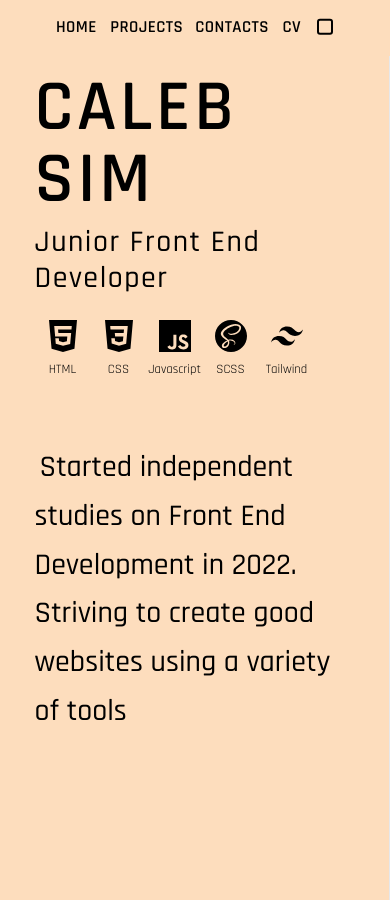
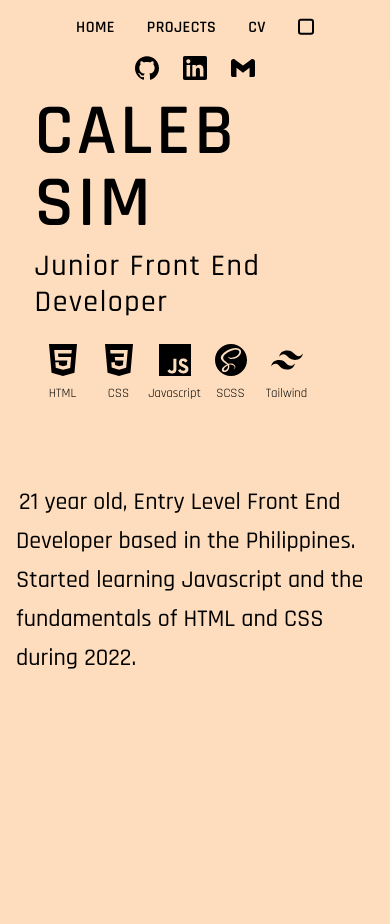
Before and after one commit to CodeLamp168/Caleb-Dylan-Sim-Portfolio, a React (Vite) app: page / in a window 390 px wide. Before the commit the page ends 900 px from the top, so only its background shows below. Built offline with nearby package versions, Linux system fonts and the light colour scheme.

Commit message:
Improved display of links

```diff
--- a/src/App.jsx
+++ b/src/App.jsx
@@ -17,8 +17,8 @@ function App() {
 
     function NavItem({ to, ComponentName, customClass = '' }) {
       return (
-        <div className={`nav-item max-w-max transition-transform md:-rotate-90 cursor-pointer scale-105 md:hover:scale-110" ${customClass} `}>
-          <Link to={to} className="tracking-wide hover:font-bold">
+        <div className={`nav-item max-w-max transition-transform md:-rotate-90 cursor-pointer" ${customClass} `}>
+          <Link to={to} className="tracking-wide">
             {ComponentName}
           </Link>
         </div>
@@ -26,15 +26,14 @@ function App() {
     }
 
     return (
-      <nav className="main-app-nav  font-semibold md:h-screen relative  md:flex md:flex-col md:justify-between items-center">
-        <div className="nav-list flex md:flex-col justify-center items-center md:justify-between gap-4 md:gap-20 py-4 md:py-20 md:border-r">
+      <nav className="main-app-nav  font-semibold md:h-screen md:relative  md:flex md:flex-col md:justify-between items-center">
+        <div className="nav-list flex md:flex-col justify-center items-center md:justify-between gap-8  md:gap-20 py-4 md:py-20 md:border-r">
           <NavItem to="/" ComponentName="Home" />
           <NavItem to="/projects" ComponentName="Projects" />
-          <NavItem to="/contacts" ComponentName="Contacts" />
           <NavItem to="/cv" ComponentName="CV" />
           <DarkMode />
         </div>
-        <div className="hidden md:flex flex-col gap-6 absolute bottom-2">
+        <div className="nav-link-list w-full flex justify-center items-center md:flex-col gap-6  bottom-2 ">
            <NavContent/>
         </div>
       </nav>
@@ -54,12 +53,6 @@ function App() {
               element={<Projects />}
               component={Projects}
             />
-            <Route
-              path="/contacts"
-              exact
-              element={<Contacts />}
-              component={Contacts}
-            />
           </Routes>
         </div>
       </div>
--- a/src/assets/Home.jsx
+++ b/src/assets/Home.jsx
@@ -41,11 +41,12 @@ export default function Home() {
 
   function HomeDetails() {
     return (
-      <div className="home-text-area md:absolute  text-2xl  w-80 md:w-72 md:right-14 md:bottom-10">
-        <p className="home-detail-text font-medium text-left text-3xl  leading-relaxed">
-          Started independent studies on Front End Development in 2022. Striving
-          to create good websites using a variety of tools
+      <div className="home-text-area md:absolute  p-4 sm:p-0 text-2xl sm:w-7/12  lg:w-8/12 xl:w-80  xl:absolute  xl:bottom-24 xl:right-24">
+        <p className="home-detail-text font-medium text-left  leading-relaxed sm:mt-12 xl:mt-0">
+          21 year old, Entry Level Front End Developer based in the Philippines. Started learning Javascript and the fundamentals of HTML and CSS during 2022.
         </p>
+
+
       </div>
     );
   }
--- a/src/assets/Projects.jsx
+++ b/src/assets/Projects.jsx
@@ -84,7 +84,7 @@ export default function Projects(){
 
     return(
     <div className="Asset-content home-main-div flex flex-col  items-center md:block min-h-full p-4  relative z-0 ">
-        <PageHeader pageTitle={`Project`}/>
+        <PageHeader pageTitle={`Projects`}/>
         <ProjectLists />
     </div>
     )
--- a/src/index.css
+++ b/src/index.css
@@ -70,10 +70,22 @@ min-height:100vh; }
 }
 
 
-.nav-item a{
- font-family: Rajdhani;
- text-transform: uppercase;
+.nav-item a {
+  font-family: Rajdhani;
+  text-transform: uppercase;
 }
+
+.nav-item:hover {
+  transform:scale(1.2);
+ }
+
+@media(min-width:768px){
+  .nav-item:hover {
+    transform:scale(1.2) rotate(-90deg);
+   }
+
+}
+
 
 
 
@@ -115,7 +127,14 @@ min-height:100vh; }
 }
 
 .home-text-area p {
-  text-indent: 5px;
+  text-indent: 3px;
+}
+
+@media(min-width:1280px){
+  .home-detail-text{
+    font-size:28px;
+    line-height:3.5rem
+  }
 }
 
 
```
